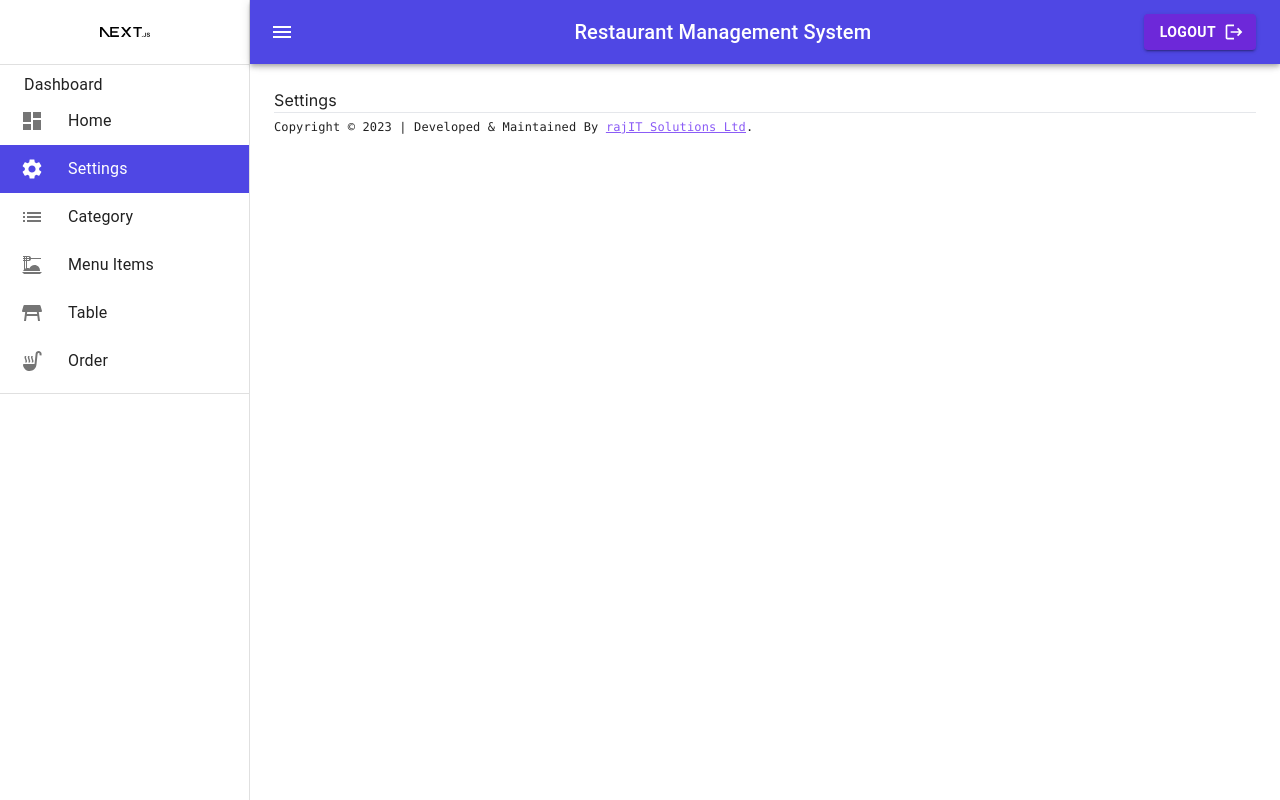
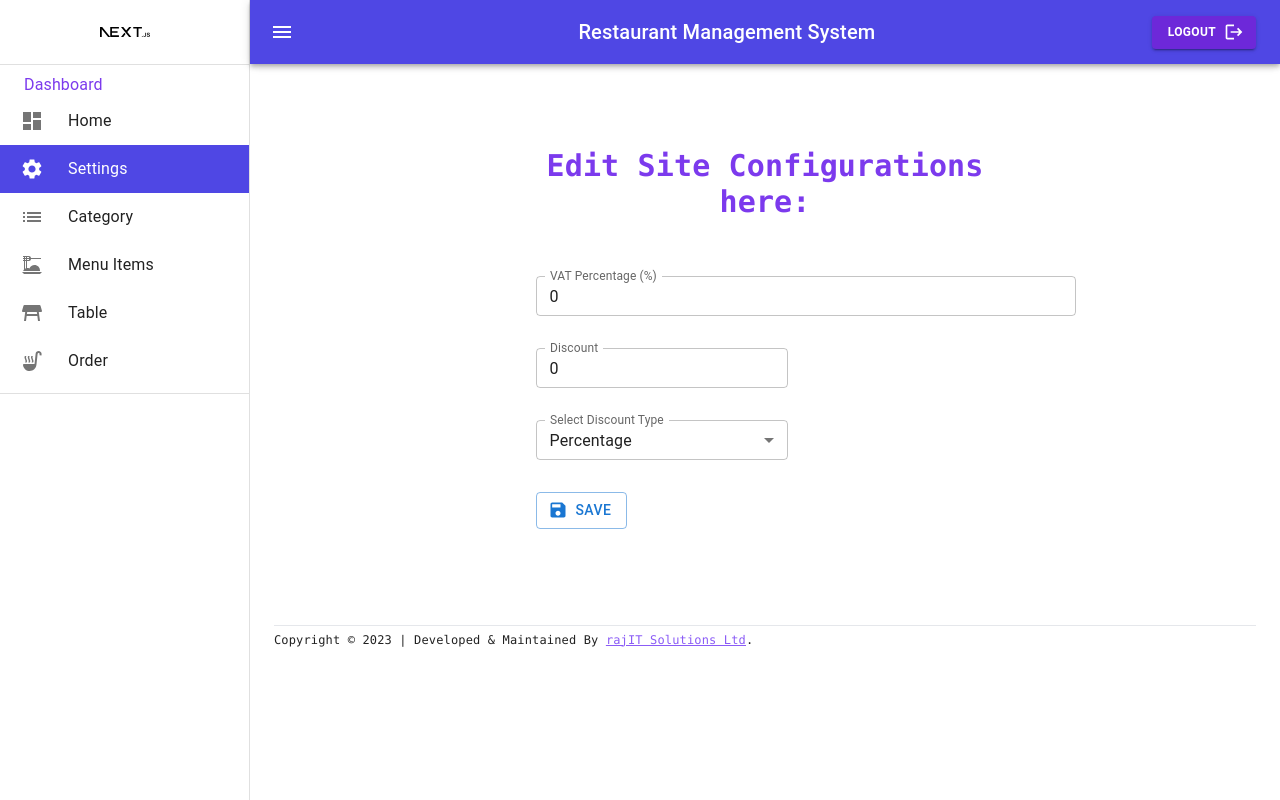
Before and after one commit to JavaScriptForEverything/muktadir-hossains-resturent-project--not-mine, a Next.js app: page /dashboard/settings in a window 1280 px wide. Built offline with nearby package versions, Linux system fonts and the light colour scheme.

Commit message:
settings UI added

```diff
--- a/src/app/dashboard/settings/page.jsx
+++ b/src/app/dashboard/settings/page.jsx
@@ -1,9 +1,99 @@
-import React from 'react'
+"use client";
+import { useEffect, useState } from "react";
+import useInput from "@/hooks/useInput";
+import Box from "@mui/material/Box";
+import TextField from "@mui/material/TextField";
+import MenuItem from "@mui/material/MenuItem";
+import { LoadingButton } from "@mui/lab";
+import SaveIcon from "@mui/icons-material/Save";
 
 const Settings = () => {
+  const [loading, setLoading] = useState(false);
+
+  // Initial From Values::
+  const initialData = {
+    vatPercentage: 0,
+    discount: {
+      value: 0,
+      type: "percentage",
+    },
+  };
+  const { input, inputChangeHandler, setInput } = useInput(initialData);
+
+  // GET Configurations from the DB::
+  useEffect(()=>{
+
+  },[])
+
+  // Submit Button Handler::
+  const handelSaveButton = async () => {
+    try {
+      console.log(input);
+    } catch (error) {
+      console.log(error);
+    } finally {
+      setLoading(false);
+    }
+  };
+
   return (
-    <div>Settings</div>
-  )
-}
+    <div className="w-6/12 mx-auto py-10 mb-10">
+      <h1 className="text-3xl text-violet-600 font-semibold text-center mb-10 mt-5 font-mono">
+        Edit Site Configurations here:
+      </h1>
+      <Box
+        component="form"
+        sx={{
+          "& > :not(style)": { m: 2, width: "25ch" },
+          "& > :first-child": { m: 2, width: "53.5ch" },
+        }}
+        noValidate
+        autoComplete="off"
+      >
+        <TextField
+          error={false}
+          size="small"
+          onChange={(e) => inputChangeHandler(e)}
+          name="vatPercentage"
+          id="outlined-error"
+          label="VAT Percentage (%)"
+          defaultValue={0}
+        />
+        <br />
+        <TextField
+          size="small"
+          error={false}
+          onChange={(e) => inputChangeHandler(e)}
+          name="discount"
+          id="outlined-error"
+          label="Discount"
+          defaultValue={0}
+        />
 
-export default Settings
+        <TextField
+          size="small"
+          id="outlined-select-currency"
+          select
+          label="Select Discount Type"
+          defaultValue="percentage"
+        >
+          <MenuItem value="fixed">Fixed</MenuItem>
+          <MenuItem value="percentage">Percentage</MenuItem>
+        </TextField>
+        {/* Loading Button:: */}
+        <div>
+          <LoadingButton
+            loading={loading}
+            loadingPosition="start"
+            startIcon={<SaveIcon />}
+            variant="outlined"
+          >
+            Save
+          </LoadingButton>
+        </div>
+      </Box>
+    </div>
+  );
+};
+
+export default Settings;
--- a/src/components/FoodItemCard.jsx
+++ b/src/components/FoodItemCard.jsx
@@ -7,19 +7,20 @@ import { useContext } from "react";
 import CartContext from "@/app/context/cartContext/CartContext";
 
 const FoodItemCard = ({ item }) => {
-  const {cartData,setCartData} = useContext(CartContext)
+  const { cartData, setCartData } = useContext(CartContext);
 
   const { title, description, price, images, _id: id } = item;
   const imgUrl = images[0].replace("http://localhost:3000", "");
   return (
-
-      <div className="flex align-middle relative bg-white shadow-sm shadow-black rounded-md overflow-hidden">
+    <div className="flex align-middle relative bg-white shadow-sm shadow-black rounded-md overflow-hidden hover:shadow-md duration-500 hover:shadow-black">
       <div className="overflow-hidden w-4/12">
-          <Image src={imgUrl}
+        <Image
+          src={imgUrl}
           className="h-full  rounded-none hover:scale-110  hover:ease-in duration-300"
           height={500}
           width={500}
-          alt={title} />
+          alt={title}
+        />
       </div>
       <div className="ml-2 w-8/12 py-4">
         <h2 className="text-lg font-bold text-red-500">
@@ -35,15 +36,14 @@ const FoodItemCard = ({ item }) => {
           <strong className="font-mono">{price}</strong>
         </p>
       </div>
-      <div className="absolute right-2 bottom-2 addIcon ring-1 ring-red-700 rounded-full">
+      <div className="absolute right-2 bottom-2 addIcon ring-1 ring-red-700 rounded-full hover:shadow-md hover:shadow-black duration-300">
         <IconButton
           color="error"
           size="small"
           aria-label="add to shopping cart"
-          onClick={() => addToCartHandler(item,cartData,setCartData)}
+          onClick={() => addToCartHandler(item, cartData, setCartData)}
         >
-          <AddShoppingCartIcon sx={{ fontSize: 16 }}/>
-          {/* <AddIcon fontSize="small" /> */}
+          <AddShoppingCartIcon sx={{ fontSize: 16 }} />
         </IconButton>
       </div>
     </div>
--- a/src/components/Header.jsx
+++ b/src/components/Header.jsx
@@ -138,15 +138,16 @@ export default function MiniDrawer() {
             {open ? <MenuIcon /> : <ChevronRightIcon />}
           </IconButton>
 
-          <Typography variant="h6" noWrap component="div">
-            Restaurant Management System
+          <Typography className="font-mono" variant="h6" noWrap component="div">
+          Restaurant Management System
           </Typography>
 
           <Button
             style={{
               color: Colors.white,
-              fontWeight: 700,
+              fontWeight: 600,
               backgroundColor: "#6D28D9",
+              fontSize: 12
             }}
             variant="contained"
             endIcon={<LogoutIcon />}
@@ -174,7 +175,7 @@ export default function MiniDrawer() {
         <Divider />
         <List>
           {open && (
-            <Typography ml={3} component={"p"}>
+            <Typography className="font-mono text-violet-600" ml={3} component={"p"}>
               Dashboard
             </Typography>
           )}
--- a/src/components/menuAreaWraper/MenuAreaWrapper.jsx
+++ b/src/components/menuAreaWraper/MenuAreaWrapper.jsx
@@ -1,18 +1,36 @@
-import FoodItemCard from '../FoodItemCard';
+import Link from "next/link";
+import FoodItemCard from "../FoodItemCard";
 
-const MenuAreaWrapper = ({allFoodItems}) => {
+const MenuAreaWrapper = ({ allFoodItems }) => {
   return (
-    <section className="container mx-auto w-9/12 md:pb-2 pb-20">
+    <section className="container mx-auto w-9/12 md:pb-2 pb-20 relative">
       <h2 className="text-center font-bold text-4xl mb-5">
         Explore Food by category
       </h2>
+      {/* Food Category Section::  ::START::*/}
+      <div className="grid grid-cols-6 gap-2 mx-2 sticky top-0 z-10  bg-white p-2 shadow-sm shadow-neutral-300">
+        {allFoodItems.map((cat, id) => {
+          return (
+            cat.itemsInTheCategory.length > 0 && (
+              <div
+                key={id}
+                className="rounded-sm p-2 bg-red-500 hover:bg-red-600 duration-300 hover:shadow-md hover:shadow-slate-500 text-white "
+              >
+                <Link href={`/#${cat._id}`}>
+                  <p className="text-center font-mono text-xs">{cat.categoryName}</p>
+                </Link>
+              </div>
+            )
+          );
+        })}
+      </div>
+
+      {/* Food Category Section::   ::END::*/}
 
       {allFoodItems.map((cat, Idx) => (
-      <div key={Idx} className="px-5">
+        <div key={Idx} className="px-5 pb-2" id={`${cat._id}`}>
           {cat.itemsInTheCategory.length > 0 && (
-          <h3
-            className={`text-3xl text-center font-semibold text-red-500`}
-          >
+            <h3 className={`text-3xl text-center font-semibold text-red-500`}>
               {cat.categoryName}
             </h3>
           )}
@@ -21,15 +39,19 @@ const MenuAreaWrapper = ({allFoodItems}) => {
               const plainItem = item.toJSON
                 ? item.toJSON()
                 : JSON.parse(JSON.stringify(item));
-            return <FoodItemCard
+              return (
+                <FoodItemCard
                   // addToCartHandler={addToCartHandler}
-            item={plainItem} key={item._id} />;
+                  item={plainItem}
+                  key={item._id}
+                />
+              );
             })}
           </div>
         </div>
       ))}
     </section>
-  )
-}
+  );
+};
 
-export default MenuAreaWrapper
+export default MenuAreaWrapper;
--- a/src/components/ordering-section/OrderSectionWrapper.jsx
+++ b/src/components/ordering-section/OrderSectionWrapper.jsx
@@ -8,28 +8,9 @@ import CartContext from "@/app/context/cartContext/CartContext";
 const OrderSectionWrapper = ({ allFoodItems }) => {
   const { cartData, setCartData } = useContext(CartContext);
 
-  // Decrement cart item quantity Handler::
-  const decrementCartQuantity = (productId) => {
-    const updatedCartItems = cartData.map((item) => {
-      if (item._id === productId) {
-        return {
-          ...item,
-          quantity: Math.max(0, item.quantity - 1), // Ensure quantity doesn't go below 0
-        };
-      }
-      return item;
-    });
-    setCartData(updatedCartItems);
-  };
-
-  // Remove Items form CART::
-  const removeCartItem = (productId) => {
-    const updatedCartItems = cartData.filter((item) => item._id !== productId);
-    setCartData(updatedCartItems);
-  };
-
   return (
     <div className="flex justify-between ">
+
       {/* All Food Items category:: */}
       <MenuAreaWrapper
         allFoodItems={allFoodItems}
```
Also changed, not shown: 1 other file (tests, documents, lock files or other folders). Lines whose indentation alone changed are shown as unchanged.
